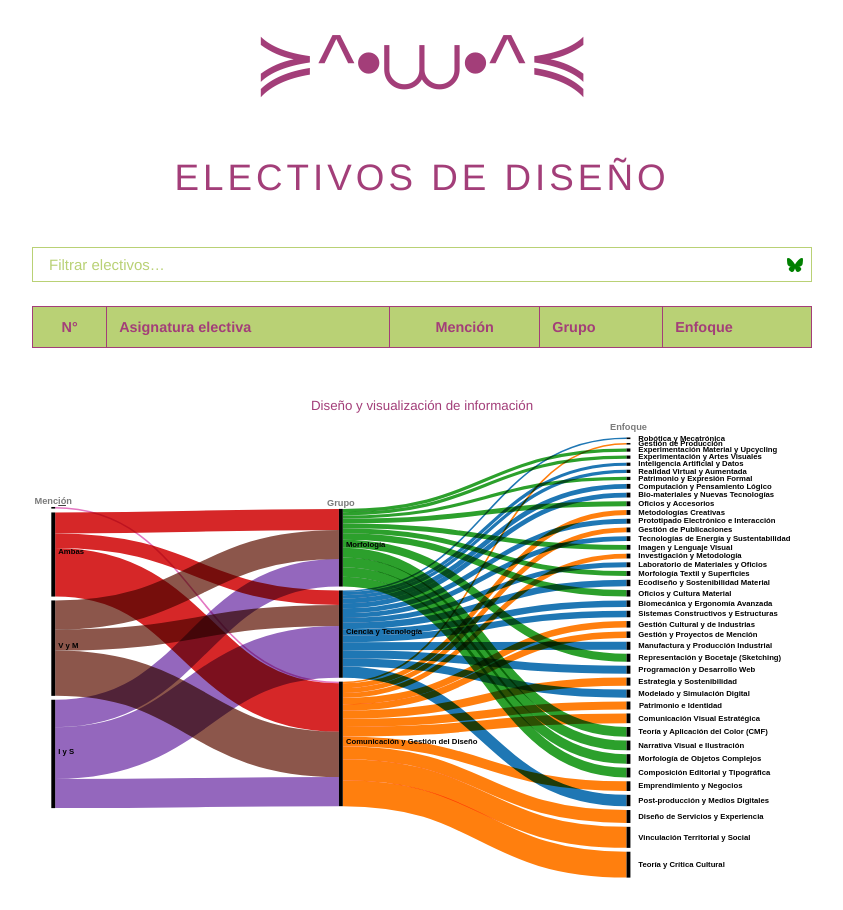
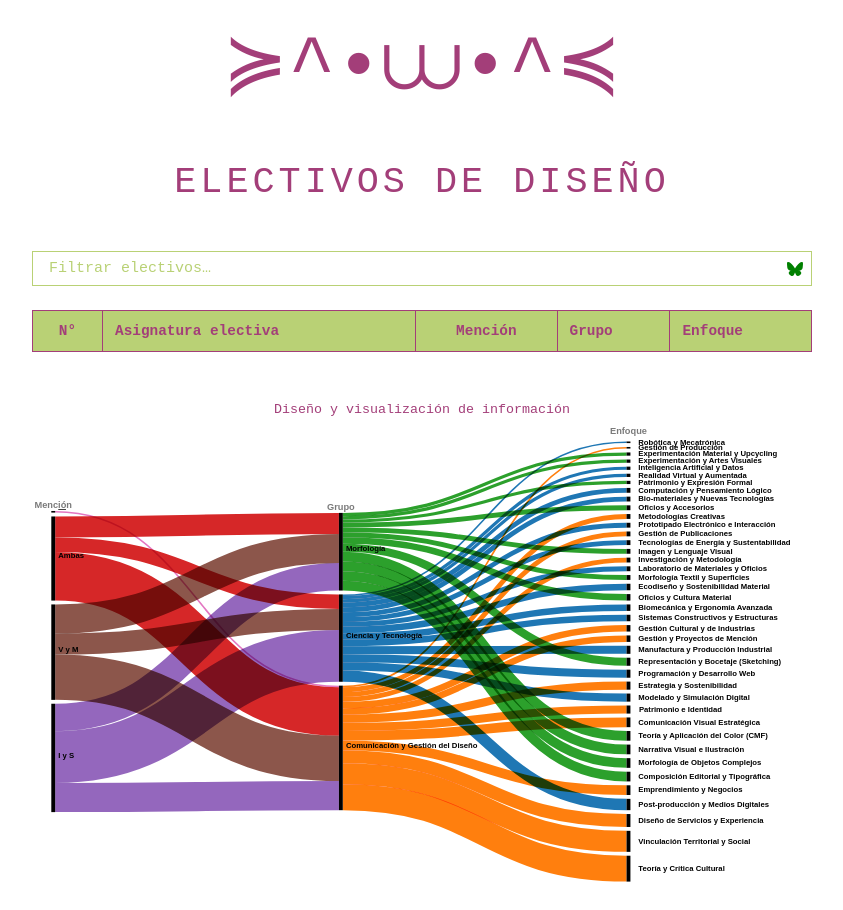
Before and after one commit to nachirojasc/Clase-7-TRONCAL, a plain HTML site: page index.html in a window 1280 px wide. Shown: the whole page, without its empty margins (218-1061 px from the left). Drawn offline with Linux system fonts and the light colour scheme; no server answers.

Commit message:
Update index.html

```diff
--- a/index.html
+++ b/index.html
@@ -11,6 +11,7 @@
                 padding: 0;
             }
 
+            @import url('https://fonts.googleapis.com/css2?family=Source+Code+Pro:ital,wght@0,200..900;1,200..900&display=swap');
             :root {
                 --color-oscurisimo: green;
                 --color-oscuro: #a33e79;
@@ -20,7 +21,7 @@
             }
 
             body {
-                font-family: Helvetica, Arial, sans-serif;
+                font-family: "Source Code Pro", monospace;
                 color: var(--color-normal);
                 text-align: center;
                 font-size: 100%;
```
